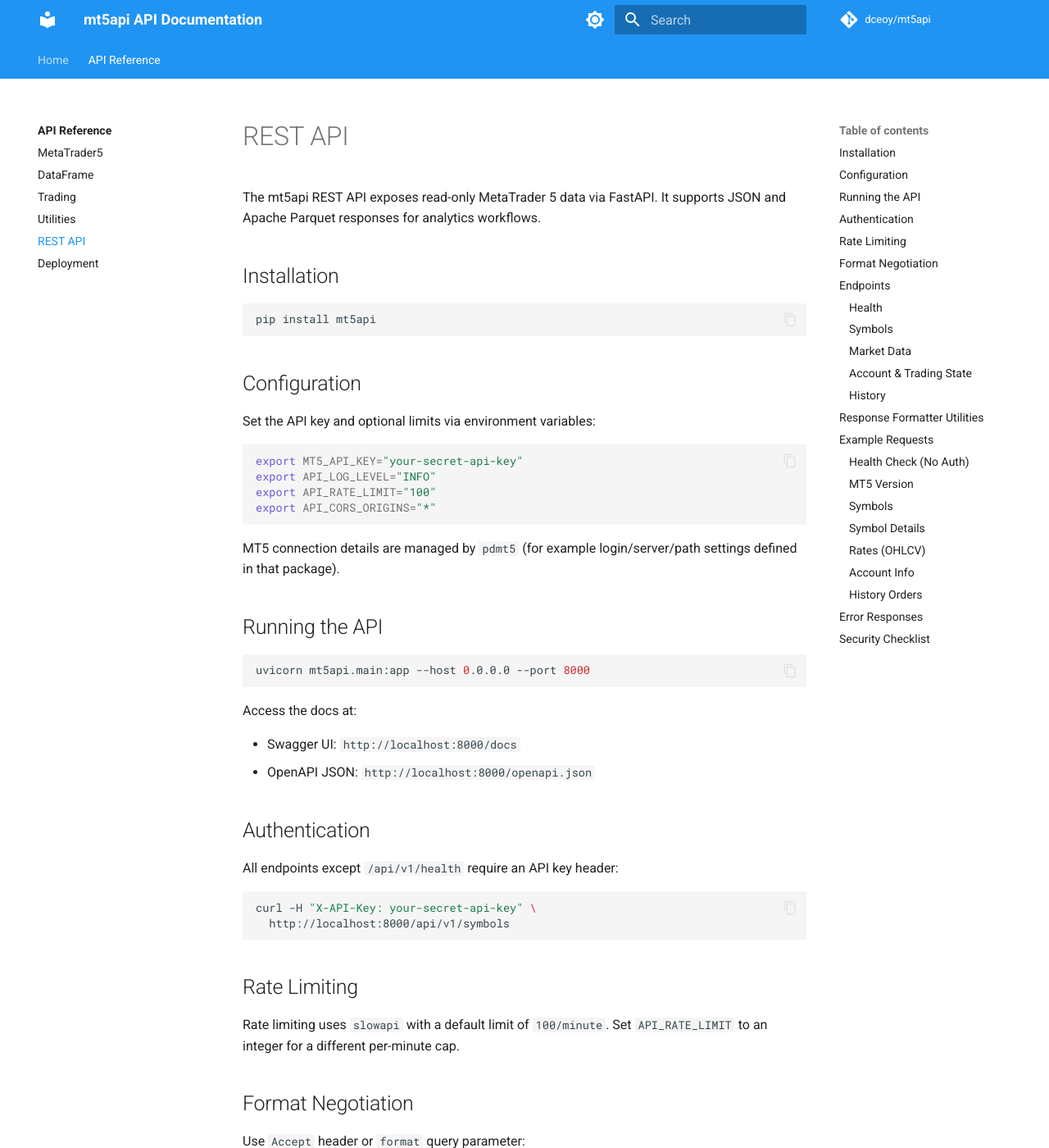
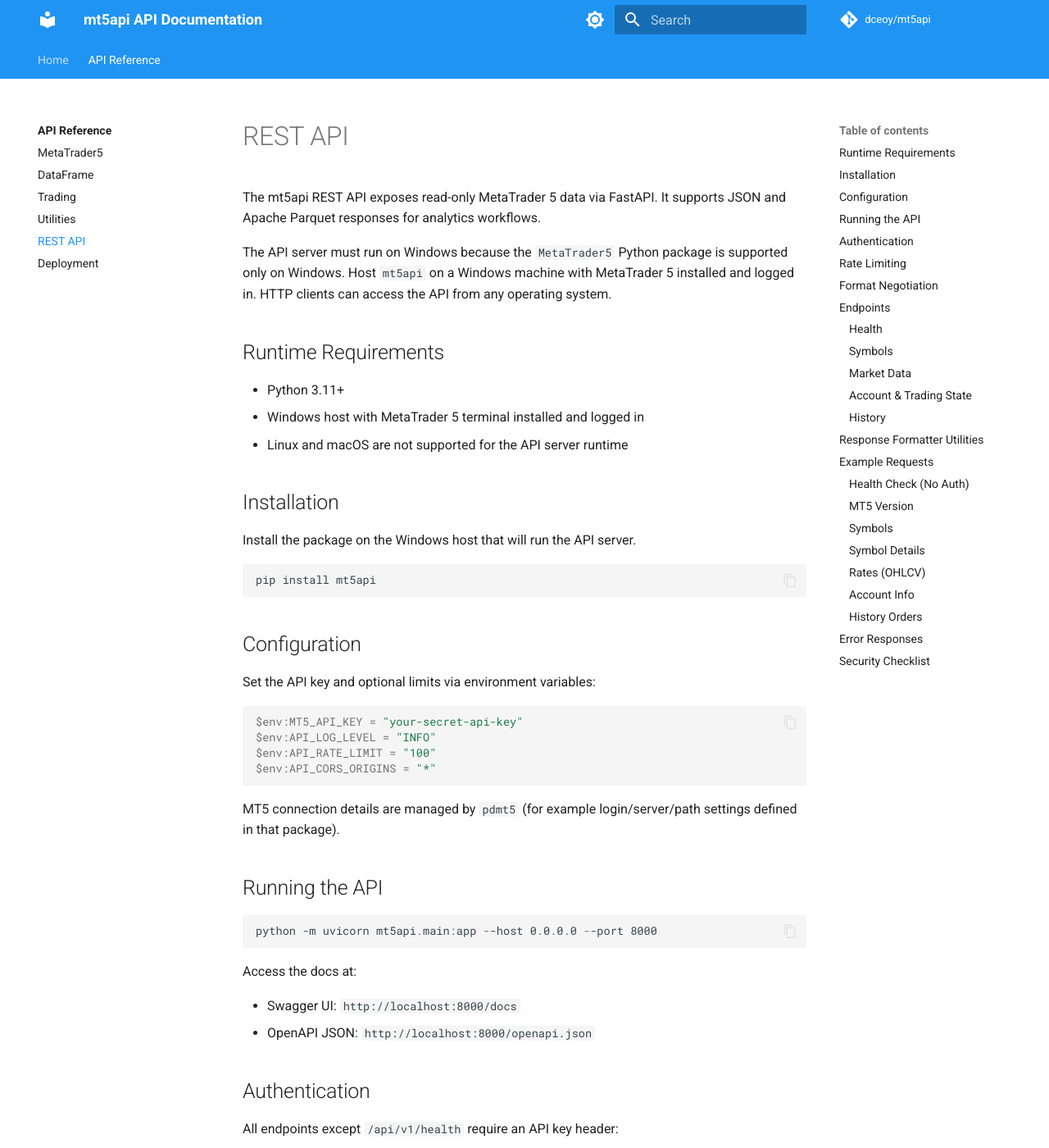
Before and after one commit to dceoy/mt5api, an MkDocs documentation site: the page built from docs/api/rest-api.md, in a window 1280 px wide and 1400 px high. Shown: the whole window at 82% size. Built offline with MkDocs 1.6.1 and Material for MkDocs 9.7.7, drawn with Linux system fonts in a browser that asks for light colours; comment, search, counter and statistics services are not loaded; some of the changed text lies outside the part shown.

Commit message:
Clarify Windows-only server runtime in docs

````diff
--- a/docs/api/rest-api.md
+++ b/docs/api/rest-api.md
@@ -3,9 +3,22 @@
 The mt5api REST API exposes read-only MetaTrader 5 data via FastAPI. It supports
 JSON and Apache Parquet responses for analytics workflows.
 
+The API server must run on Windows because the `MetaTrader5` Python package is
+supported only on Windows. Host `mt5api` on a Windows machine with MetaTrader 5
+installed and logged in. HTTP clients can access the API from any operating
+system.
+
+## Runtime Requirements
+
+- Python 3.11+
+- Windows host with MetaTrader 5 terminal installed and logged in
+- Linux and macOS are not supported for the API server runtime
+
 ## Installation
 
-```bash
+Install the package on the Windows host that will run the API server.
+
+```powershell
 pip install mt5api
 ```
 
@@ -13,11 +26,11 @@
 
 Set the API key and optional limits via environment variables:
 
-```bash
-export MT5_API_KEY="your-secret-api-key"
-export API_LOG_LEVEL="INFO"
-export API_RATE_LIMIT="100"
-export API_CORS_ORIGINS="*"
+```powershell
+$env:MT5_API_KEY = "your-secret-api-key"
+$env:API_LOG_LEVEL = "INFO"
+$env:API_RATE_LIMIT = "100"
+$env:API_CORS_ORIGINS = "*"
 ```
 
 MT5 connection details are managed by `pdmt5` (for example login/server/path
@@ -25,8 +38,8 @@
 
 ## Running the API
 
-```bash
-uvicorn mt5api.main:app --host 0.0.0.0 --port 8000
+```powershell
+python -m uvicorn mt5api.main:app --host 0.0.0.0 --port 8000
 ```
 
 Access the docs at:
@@ -116,8 +129,8 @@
 
 ### Health Check (No Auth)
 
-```bash
-curl http://localhost:8000/api/v1/health
+```powershell
+curl.exe http://localhost:8000/api/v1/health
 ```
 
 ### MT5 Version
````
Also changed, not shown: README.md (+20 -13 lines), docs/api/deployment.md (+5 -1 lines), docs/api/index.md (+9 -5 lines), docs/index.md (+16 -8 lines).
